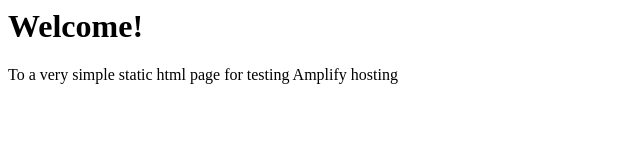
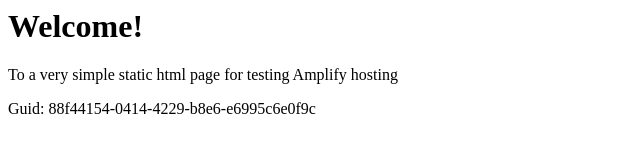
Before and after one commit to aws-aemilia-pdx/Github-PR-Commit-Integration-Test-DoNotTouch-GitHubAutoBuildCanaryTest-v1-beta-us-west-2, a website: page src/index.html in a window 1280 px wide. Shown: the whole page, without its empty margins (0-640 px from the left). Drawn offline with Linux system fonts and the light colour scheme.

Commit message:
commit from integ tests

```diff
--- a/src/index.html
+++ b/src/index.html
@@ -1,3 +1,5 @@
+
+
 <html lang="en">
 
 <head>
@@ -10,6 +12,6 @@
 <body>
     <h1>Welcome!</h1>
     <p>To a very simple static html page for testing Amplify hosting</p>
-</body>
+    <p>Guid: 88f44154-0414-4229-b8e6-e6995c6e0f9c</p></body>
 
 </html>
```
